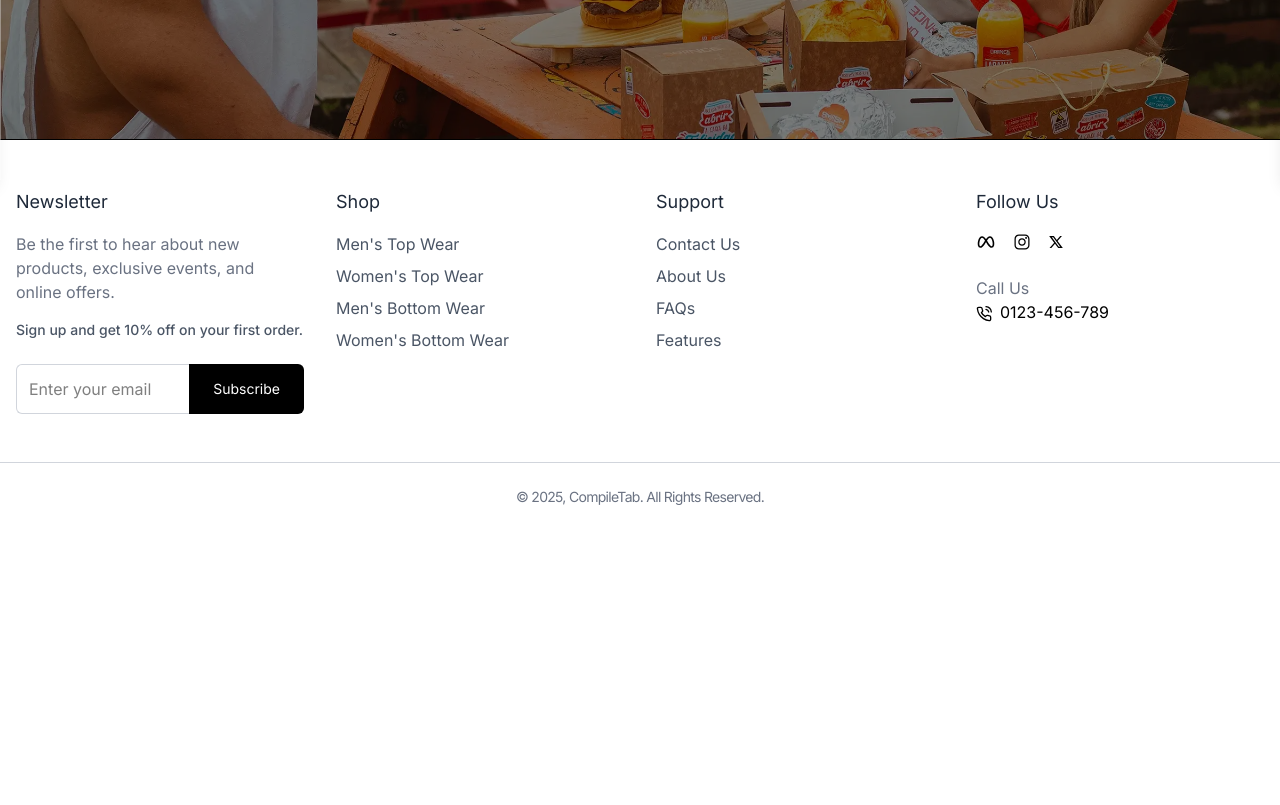
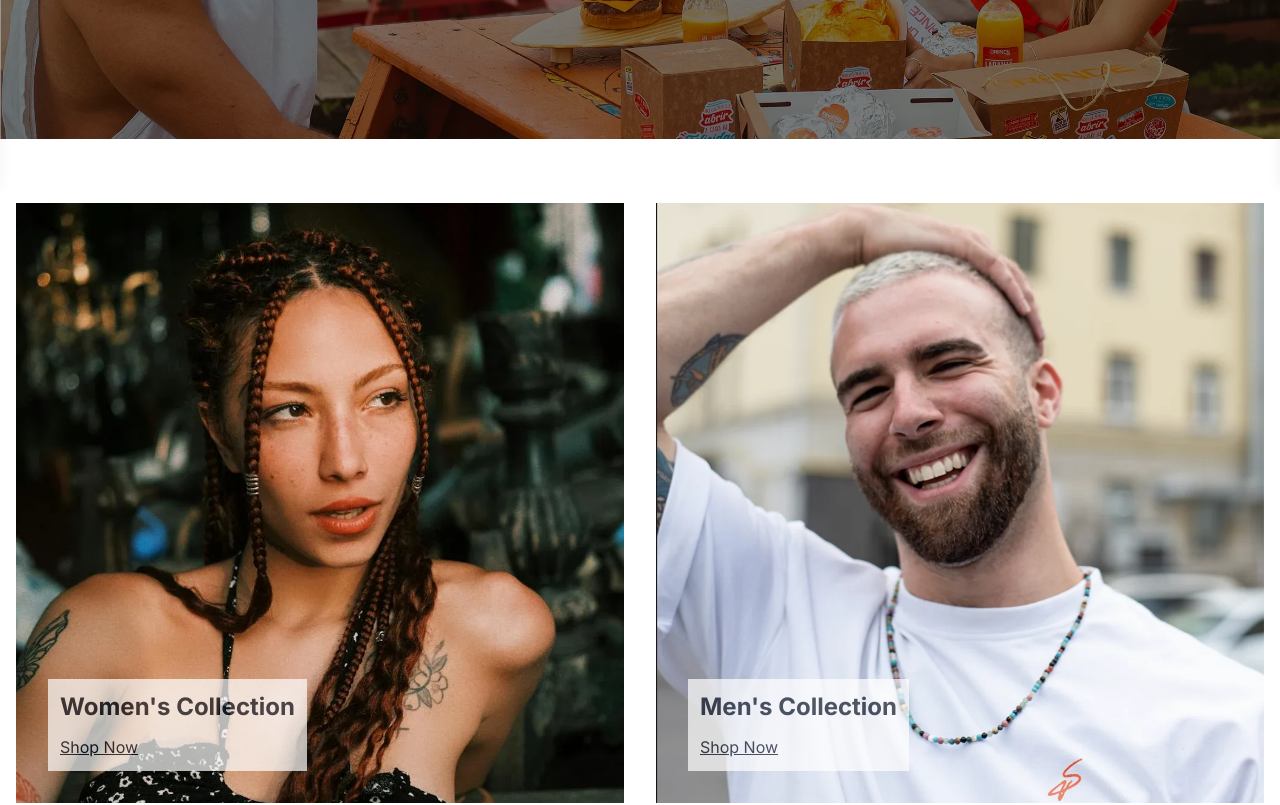
Before and after one commit to nidhii1401/E-Commerce-MERN, a React (Vite) app in the folder frontend/: page / in a window 1280 px wide. Shown: the part 620-1425 px from the top of the page. Before the commit the page ends 1175 px from the top, so only its background shows below. Built offline with nearby package versions, Linux system fonts and the light colour scheme.

Commit message:
Gender Collection Section Completed

```diff
--- /dev/null
+++ b/frontend/src/components/Product/GenderCollectionSection.jsx
@@ -0,0 +1,53 @@
+import React from "react";
+import { Link } from "react-router-dom";
+import womensCollectionImg from "../../assets/womens-collection.webp";
+import mensCollectionImg from "../../assets/mens-collection.webp";
+
+const GenderCollectionSection = () => {
+  return (
+    <section className="py-16 px-4 ">
+      <div className="container mx-auto flex flex-col md:flex-row gap-8">
+        {/* Women's collection */}
+        <div className="relative flex-1">
+          <img
+            src={womensCollectionImg}
+            alt="Women's Collection Image"
+            className="w-full h-[600px] object-cover"
+          />
+          <div className="absolute bg-white bottom-8 left-8 opacity-70 p-3">
+            <h2 className="text-2xl font-bold text-gray-900 mb-3">
+              Women's Collection
+            </h2>
+            <Link
+              to="/collections/all?gender=Women"
+              className="text-gray-900 underline"
+            >
+              Shop Now
+            </Link>
+          </div>
+        </div>
+        {/* Men's Collection */}
+        <div className="relative flex-1">
+          <img
+            src={mensCollectionImg}
+            alt="Men's Collection Image"
+            className="w-full h-[600px] object-cover"
+          />
+          <div className="absolute bg-white bottom-8 left-8 opacity-70 p-3">
+            <h2 className="text-2xl font-bold text-gray-900 mb-3">
+              Men's Collection
+            </h2>
+            <Link
+              to="/collections/all?gender=Men"
+              className="text-gray-900 underline"
+            >
+              Shop Now
+            </Link>
+          </div>
+        </div>
+      </div>
+    </section>
+  );
+};
+
+export default GenderCollectionSection;
--- a/frontend/src/pages/Home.jsx
+++ b/frontend/src/pages/Home.jsx
@@ -1,10 +1,12 @@
 import React from 'react'
 import Hero from '../components/Layout/Hero'
+import GenderCollectionSection from '../components/Product/GenderCollectionSection'
 
 const Home = () => {
   return (
     <div>
         <Hero/>
+        <GenderCollectionSection/>
     </div>
   )
 }
```
